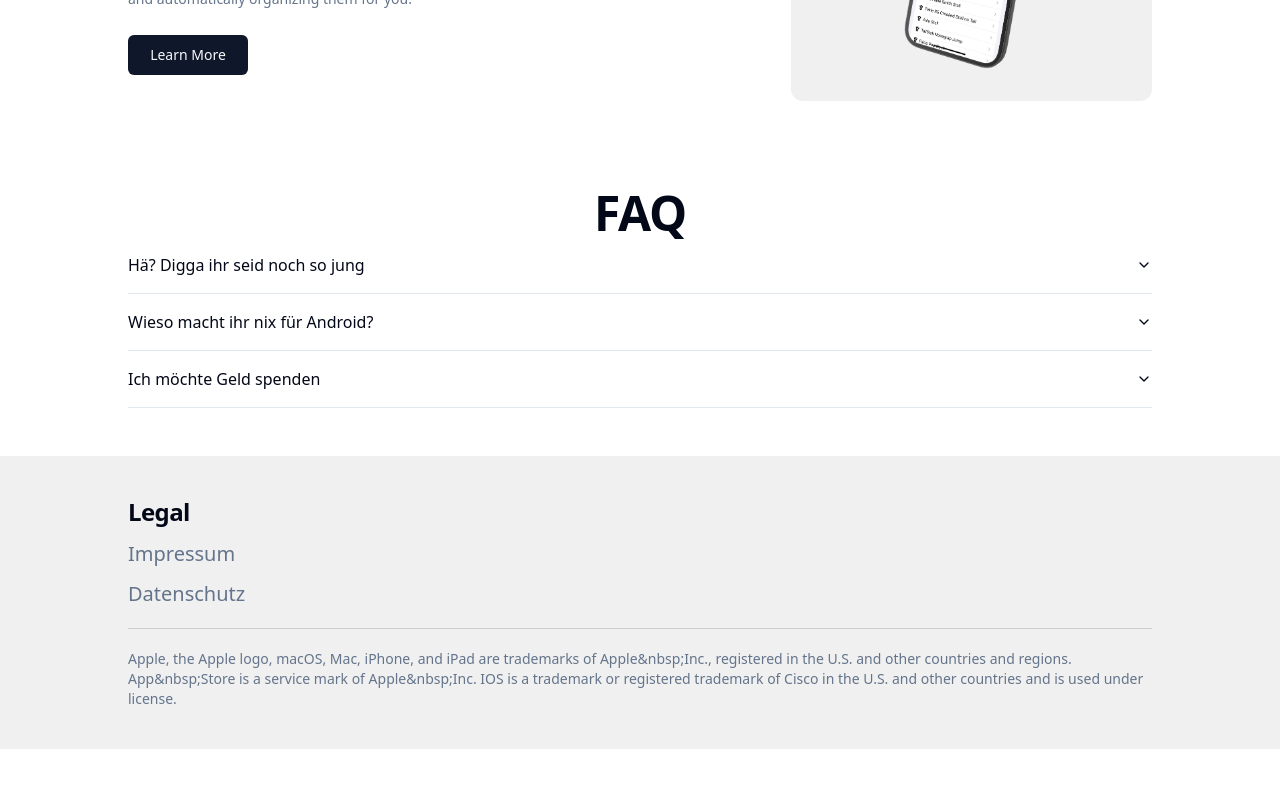
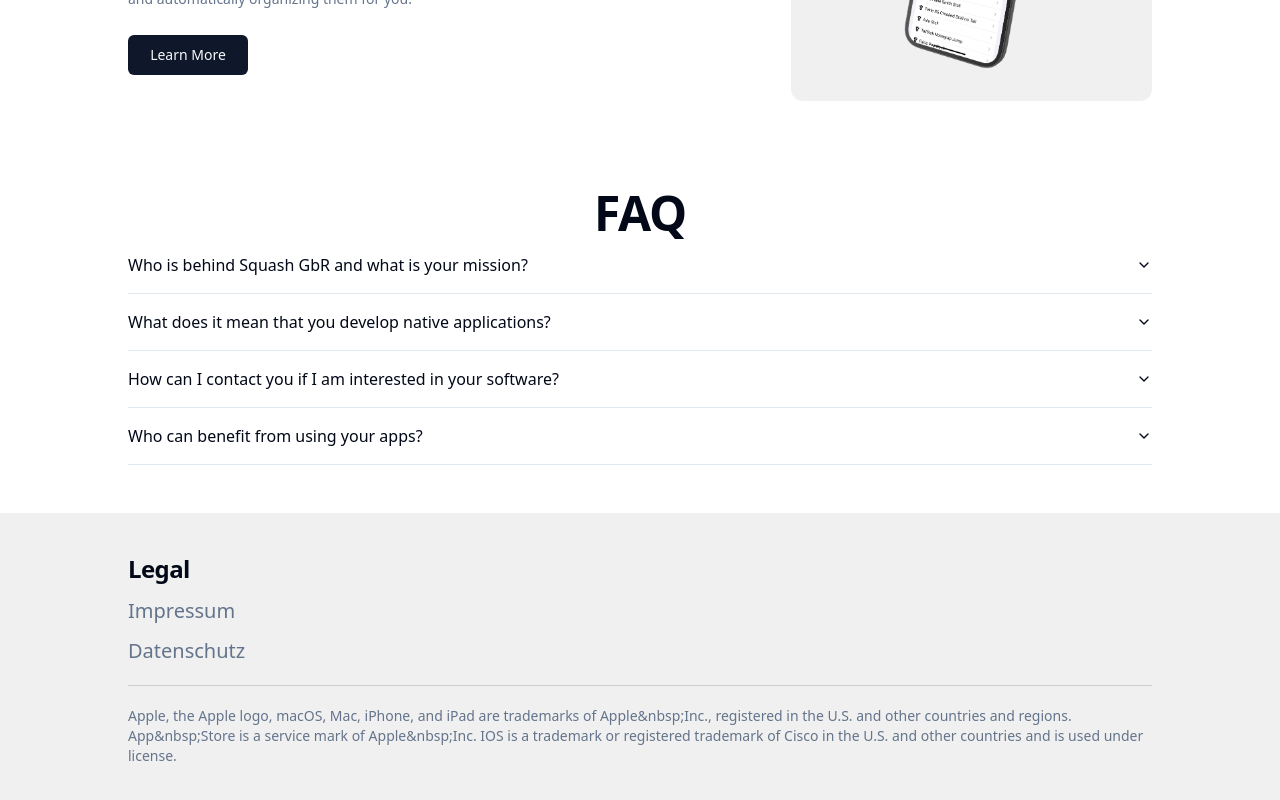
Before and after one commit to MultiMediaCoding/squash-website, a React (Vite) app: page / in a window 1280 px wide. Shown: the part 1183-1983 px from the top of the page. Before the commit the page ends 1932 px from the top, so only its background shows below. Built offline with nearby package versions, Linux system fonts and the light colour scheme.

Commit message:
FAQ new content

```diff
--- a/src/App.tsx
+++ b/src/App.tsx
@@ -5,7 +5,7 @@ import { AboutPage } from "./components/About/AboutPage";
 import { Impressum } from "./components/Impressum/Impressum";
 import { BrowserRouter as Router, Routes, Route } from "react-router-dom";
 
-import { FAQ } from "./components/Home/FAQ";
+
 import { SupportPage } from "./components/Support/SupportPage";
 import { AppsPage } from "./components/Apps/AppsPage/AppsPage";
 import { AppPreviewPage } from "./components/Apps/AppPreview/view/AppPreviewPage";
@@ -14,6 +14,7 @@ import ScrollToTop from "./components/Common/ScrollToTop";
 import { AppBoxes } from "./components/AppBoxes";
 import { Footer } from "./components/Home/Footer/Footer";
 import { Datenschutzbestimmungen } from "./components/Datenschutzbestimmungen/Datenschutzbestimmungen";
+import { FAQ } from "./components/Home/Footer/FAQ";
 
 export function Home() {
   return (
--- a/src/components/Home/FAQ.tsx
+++ /dev/null
@@ -1,31 +0,0 @@
-import {
-  Accordion,
-  AccordionContent,
-  AccordionItem,
-  AccordionTrigger,
-} from "../ui/accordion";
-
-export function FAQ() {
-  const donateContent = `We welcome donations to support our company’s mission, and by "mission," we mean our quest for the finest champagne! Your contributions will help us enjoy only the best bubbles. Each donation gets us one step closer to that dream of toasting our success in style. Thank you for your support!`;
-  return (
-    <div style={{ maxWidth: "1024px", margin: "0 auto" }}>
-      <h1 className="scroll-m-20 text-4xl font-extrabold tracking-tight lg:text-5xl">
-        FAQ
-      </h1>
-      <Accordion type="single" collapsible>
-        <AccordionItem value="item-1">
-          <AccordionTrigger>Hä? Digga ihr seid noch so jung</AccordionTrigger>
-          <AccordionContent>Nööö</AccordionContent>
-        </AccordionItem>
-        <AccordionItem value="item-2">
-          <AccordionTrigger>Wieso macht ihr nix für Android?</AccordionTrigger>
-          <AccordionContent>Weil Kotlin scheiße ist.</AccordionContent>
-        </AccordionItem>
-        <AccordionItem value="item-3">
-          <AccordionTrigger>Ich möchte Geld spenden</AccordionTrigger>
-          <AccordionContent>{donateContent}</AccordionContent>
-        </AccordionItem>
-      </Accordion>
-    </div>
-  );
-}
--- /dev/null
+++ b/src/components/Home/Footer/FAQ.css
@@ -0,0 +1,3 @@
+.accordion-content {
+    text-align: left;
+  }
--- /dev/null
+++ b/src/components/Home/Footer/FAQ.tsx
@@ -0,0 +1,61 @@
+
+import {
+  Accordion,
+  AccordionContent,
+  AccordionItem,
+  AccordionTrigger,
+} from "../../ui/accordion";
+import "./FAQ.css";
+
+export function FAQ() {
+
+  const calculateAge = (birthDate: string | number | Date) => {
+    const today = new Date();
+    const birth = new Date(birthDate);
+    let age = today.getFullYear() - birth.getFullYear();
+    const monthDifference = today.getMonth() - birth.getMonth();
+    if (monthDifference < 0 || (monthDifference === 0 && today.getDate() < birth.getDate())) {
+      age--;
+    }
+    return age;
+  };
+
+  const ourAge = calculateAge('2007-09-14');
+
+  return (
+    <div style={{ maxWidth: "1024px", margin: "0 auto" }}>
+      <h1 className="scroll-m-20 text-4xl font-extrabold tracking-tight lg:text-5xl">
+        FAQ
+      </h1>
+      <Accordion type="single" collapsible>
+        <AccordionItem value="item-1">
+          <AccordionTrigger>Who is behind Squash GbR and what is your mission?</AccordionTrigger>
+          <AccordionContent className="accordion-content">
+            We are Hans Poreda and Lovis Steinmayer, two {ourAge}-year-old founders with a passion for software development. Our mission is to develop innovative software solutions for Apple users that simplify the day-to-day work of companies and businesses and to make projects that are close to our hearts available to the world in the AppStore.
+          </AccordionContent>
+        </AccordionItem>
+
+        <AccordionItem value="item-2">
+          <AccordionTrigger>What does it mean that you develop native applications?</AccordionTrigger>
+          <AccordionContent className="accordion-content">
+            Unlike web-based solutions, we focus on developing native apps that run directly on Apple devices. This results in higher performance, better user experience, and the ability to fully leverage Apple hardware, ensuring our products function seamlessly.
+          </AccordionContent>
+        </AccordionItem>
+
+        <AccordionItem value="item-3">
+          <AccordionTrigger>How can I contact you if I am interested in your software?</AccordionTrigger>
+          <AccordionContent className="accordion-content">
+            We can be reached via our website, by email, and on Instagram. We welcome every request and develop individual solutions. Our work process is divided into five steps: Analysis, Design, Development, Testing, and Deployment. During and after each step, we stay in close contact with you to ensure that everything runs according to your expectations.
+          </AccordionContent>
+        </AccordionItem>
+
+        <AccordionItem value="item-4">
+          <AccordionTrigger>Who can benefit from using your apps?</AccordionTrigger>
+          <AccordionContent className="accordion-content">
+            Our apps are designed for both businesses and individuals who want to make their daily tasks more efficient. Companies and businesses, in particular, benefit from smoother workflows and a stronger local presence.
+          </AccordionContent>
+        </AccordionItem>
+      </Accordion>
+    </div>
+  );
+}
--- a/src/components/Support/SupportPage.tsx
+++ b/src/components/Support/SupportPage.tsx
@@ -1,6 +1,6 @@
 import { BannerElement } from "../Common/BannerElement";
 import { InfoElement } from "../Common/InfoElement";
-import { FAQ } from "../Home/FAQ";
+import { FAQ } from "../Home/Footer/FAQ";
 import { NavigationBar } from "../Navigation/NavigationBar";
 
 export function SupportPage() {
```
